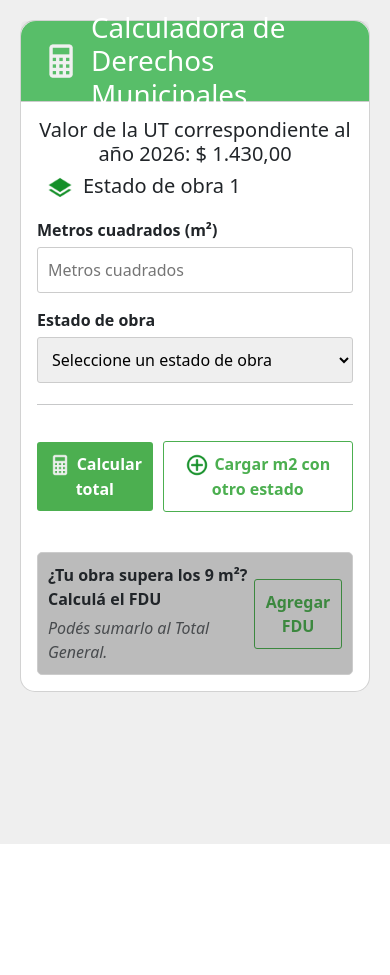
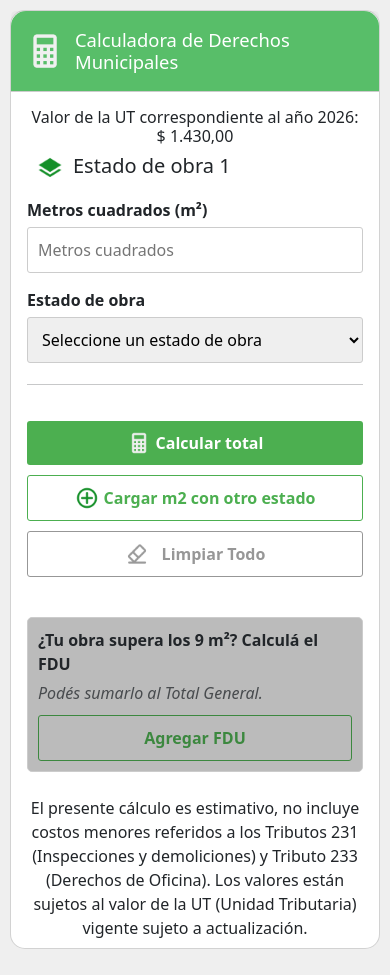
Before and after one commit to Reinert-Lucas/calculadora-muni, a React (Vite) app in the folder cliente/: page / in a window 390 px wide. Before the commit the page ends 844 px from the top, so only its background shows below. Built offline with nearby package versions, Linux system fonts and the light colour scheme.

Commit message:
Responsive, limpiar todo, fixes

```diff
--- a/cliente/index.html
+++ b/cliente/index.html
@@ -4,7 +4,8 @@
 <head>
   <meta charset="UTF-8" />
   <link rel="icon" type="image/svg+xml" href="/favicon.svg" />
-  <meta name="viewport" content="width=device-width, initial-scale=1.0" />
+  <meta name="viewport" content="width=device-width, initial-scale=1.0, viewport-fit=cover" />
+  <meta name="theme-color" content="#58be69" />
   <title>Calculadora de Derechos Municipales</title>
 </head>
 
--- a/cliente/src/components/CalculatorCard.tsx
+++ b/cliente/src/components/CalculatorCard.tsx
@@ -15,6 +15,7 @@ export default function CalculatorCard() {
         </p>
         <Form />
       </div>
+      <span className="text-center p-2 fw-light disclaimer">El presente cálculo es estimativo, no incluye costos menores referidos a los Tributos 231 (Inspecciones y demoliciones) y Tributo 233 (Derechos de Oficina). Los valores están sujetos al valor de la UT (Unidad Tributaria) vigente sujeto a actualización.</span>
     </div>
   );
 }
--- a/cliente/src/components/Form.tsx
+++ b/cliente/src/components/Form.tsx
@@ -7,6 +7,7 @@ import type { Resultado } from "../utils/types";
 import LayerIcon from "../imgs/layer-icon.png";
 import CalculadoraIcon from "../imgs/calculadora-icon.png";
 import AddIcon from "../imgs/add-icon.png";
+import BorrarIcon from "../imgs/borrar-icon.png";
 
 // Estado del formulario: todo string porque viene de inputs
 type ObraForm = { id: number; metros_cuadrados: string; estado: string };
@@ -41,6 +42,17 @@ function Form() {
     setObras((prev) => prev.filter((o) => o.id !== id));
   }
 
+  function limpiarTodo() {
+    // Limpiar / Resetear datos de todos los campos del formulario (Incluidos los del FDU)
+    setObras([
+      { id: 1, metros_cuadrados: "", estado: "" },
+    ]);
+    setFdu(FDU_INICIAL);
+    setMostrarFdu(false);
+    setResultados(null);
+    setError(null);
+  }
+
   function handleSubmit(e: FormEvent<HTMLFormElement>) {
     e.preventDefault();
     try {
@@ -63,6 +75,18 @@ function Form() {
       setResultados(null);
       setError(err instanceof ErrorCalculo ? err.message : "Ocurrió un error inesperado.");
     }
+    // Scrollear automáticamente a los resultados si se calculó correctamente
+    if (resultados) {
+      setTimeout(() => {
+        const resultadosSection = document.getElementById("resultado-general");
+        resultadosSection?.scrollIntoView({ behavior: "smooth" });
+      }, 100);
+    }
+    // Scroll en celulares: si el teclado virtual tapa los resultados, se hace scroll para que queden visibles
+    setTimeout(() => {
+      const resultadosSection = document.getElementById("resultado-general");
+      resultadosSection?.scrollIntoView({ behavior: "smooth" });
+    }, 500);
   }
 
   return (
@@ -128,11 +152,16 @@ function Form() {
             <img src={AddIcon} alt="Añadir m2" />
             Cargar m2 con otro estado
           </button>
+          <button type="button" className="limpiar-btn" onClick={limpiarTodo}>
+            <img src={BorrarIcon} alt="Borrar" />
+            Limpiar Todo
+          </button>
         </section>
 
         {mostrarFdu && (
           <section className="fdu-section">
             <h5>FDU (Carga por Tramos)</h5>
+            <div className="table-responsive">
               <table className="table fdu-table">
                 <thead>
                   <tr>
@@ -158,6 +187,7 @@ function Form() {
                   ))}
                 </tbody>
               </table>
+            </div>
             <span className="text-muted fst-italic">
               Fórmula: <strong>SUP × (FDU%) × (valor m² categoría × UT)</strong>
             </span>
--- a/cliente/src/components/ResultadosDetalle.tsx
+++ b/cliente/src/components/ResultadosDetalle.tsx
@@ -25,8 +25,8 @@ function ResultadosDetalle({ resultados }: { resultados: Resultado }) {
 
   return (
     <>
-      <h1 className="text-center mt-2 display-6">Total General</h1>
-      <p className="text-center fw-bold text-success display-2">{formatoMoneda(resultados.TotalGeneral)}</p>
+      <h1 className="text-center mt-2 display-6" id="resultado-general">Total General</h1>
+      <p className="text-center fw-bold text-success total-general">{formatoMoneda(resultados.TotalGeneral)}</p>
 
       <div className="text-center mb-3">
         <button
@@ -43,17 +43,18 @@ function ResultadosDetalle({ resultados }: { resultados: Resultado }) {
       <section className="detalle-categoria">
         <article className="text-center">
           <h5>Total de m2</h5>
-          <span className="display-6 text-primary">{formatoNumero(resultados.TotalM2)} m2</span>
+          <span className="valor-categoria text-primary">{formatoNumero(resultados.TotalM2)} m2</span>
         </article>
         <article className="text-center">
           <h5>Categoría determinada</h5>
-          <span className="display-6 text-success">{resultados.CategoriaDeterminada}</span>
+          <span className="valor-categoria text-success">{resultados.CategoriaDeterminada}</span>
         </article>
       </section>
 
       <section className="detalle-fdu">
         <h2>Resultados FDU</h2>
         {fduUsados.length > 0 ? (
+          <div className="table-responsive">
             <table className="table">
               <thead>
                 <tr>
@@ -81,6 +82,7 @@ function ResultadosDetalle({ resultados }: { resultados: Resultado }) {
                 </tr>
               </tbody>
             </table>
+          </div>
         ) : (
           <p>No se aplica FDU.</p>
         )}
@@ -95,7 +97,7 @@ function ResultadosDetalle({ resultados }: { resultados: Resultado }) {
             <span className="obra-pill">Estado: <strong>{obra.estado}</strong></span>
 
             <div className="obra-importe">Subtotal de la sección: {formatoMoneda(obra.importe)}</div>
-
+            <div className="table-responsive">
               <table className="table">
                 <tbody>
                   <tr><td>Valor m2 de la categoría</td><td>{formatoNumero(obra.valorM2)}</td></tr>
@@ -105,6 +107,7 @@ function ResultadosDetalle({ resultados }: { resultados: Resultado }) {
                   <tr><td>% aplicado por estado de obra</td><td>{formatoNumero(obra.porcentaje)} %</td></tr>
                 </tbody>
               </table>
+            </div>
           </li>
         ))}
       </ul>
--- a/cliente/src/css/calculadora.css
+++ b/cliente/src/css/calculadora.css
@@ -31,7 +31,7 @@
     margin: 0 .5rem;
 }
 
-.formulario-obras button:not(.agregar-seccion-btn):not(.fdu-toggle-btn):not(.quitar-seccion-btn) {
+.formulario-obras button:not(.agregar-seccion-btn):not(.fdu-toggle-btn):not(.quitar-seccion-btn):not(.limpiar-btn) {
     width: fit-content;
     padding: 10px;
     background-color: #4CAF50;
@@ -198,7 +198,121 @@
     cursor: pointer;
 }
 
+.limpiar-btn {
+    display: inline-flex;
+    align-items: center;
+    gap: 8px;
+    padding: 10px 16px;
+    background: #fff;
+    color: #979797;
+    font-weight: bold;
+    border: 1px solid #979797;
+    border-radius: 3px;
+    cursor: pointer;
+}
+
 .descargar-pdf-btn:disabled {
     opacity: 0.6;
     cursor: wait;
 }
+
+/* 16px evita el zoom automático de iOS y 44px es el tamaño táctil recomendado */
+.formulario-obras input,
+.formulario-obras select {
+    font-size: 16px;
+    min-height: 44px;
+}
+
+.formulario-obras button {
+    min-height: 44px;
+}
+
+.botones-section {
+    flex-wrap: wrap;
+}
+
+.fdu-toggle-section {
+    gap: 10px;
+    flex-wrap: wrap;
+}
+
+.detalle-categoria {
+    gap: 1rem;
+    flex-wrap: wrap;
+}
+
+.obra-pill {
+    max-width: 100%;
+    overflow-wrap: anywhere;
+}
+
+.fdu-table input {
+    min-width: 90px;
+}
+
+@media (max-width: 576px) {
+
+    /* Botones principales a lo ancho */
+    .botones-section {
+        flex-direction: column;
+        align-items: stretch;
+    }
+
+    .formulario-obras .botones-section button {
+        width: 100% !important;
+        display: flex;
+        justify-content: center;
+        align-items: center;
+    }
+
+    /* Bloque de FDU en columna */
+    .fdu-toggle-section {
+        flex-direction: column;
+        align-items: stretch;
+    }
+
+    .fdu-toggle-btn {
+        width: 100%;
+    }
+
+    .fdu-section {
+        padding: 8px;
+    }
+
+    .quitar-seccion-btn {
+        width: 100%;
+        min-height: 44px;
+    }
+
+    /* Resultados */
+    .detalle-categoria {
+        flex-direction: column;
+        padding: 0.75rem;
+    }
+
+    .detalle-fdu,
+    .detalle-obra {
+        padding: 12px;
+        margin: 0.75rem 0;
+    }
+
+    .detalle-fdu h2 {
+        font-size: 1.3rem;
+    }
+
+    .obra-importe,
+    .detalle-obra section {
+        font-size: 0.95rem;
+    }
+
+    .detalle-obra .table,
+    .detalle-fdu .table {
+        font-size: 0.85rem;
+    }
+
+    .descargar-pdf-btn {
+        width: 100%;
+        justify-content: center;
+        min-height: 44px;
+    }
+}
--- a/cliente/src/index.css
+++ b/cliente/src/index.css
@@ -4,46 +4,92 @@
     box-sizing: border-box;
 }
 
+html {
+    -webkit-text-size-adjust: 100%;
+}
+
 body {
     margin: 0;
     background: #efefef;
     font-family: Arial, Helvetica, sans-serif;
+    overflow-x: hidden;
 }
 
 .main-container {
     width: 100%;
     min-height: 100vh;
+    min-height: 100dvh;
     background: #efefef;
     padding: 20px;
+    padding-left: max(20px, env(safe-area-inset-left));
+    padding-right: max(20px, env(safe-area-inset-right));
+    padding-bottom: max(20px, env(safe-area-inset-bottom));
     display: flex;
     justify-content: center;
-    align-items: flex-start
+    align-items: flex-start;
 }
 
-.header-container {
+.main-container>.card {
     width: 100%;
-    height: 5rem;
-    display: flex;
-    justify-content: flex-start;
-    align-items: flex-end;
-    background: #58be69;
-    color: white;
-    padding: 15px 20px;
-    display: flex;
-    align-items: center;
-    border-radius: 15px 15px 0 0;
-    gap: 10px;
+    max-width: 960px;
 }
 
 .card {
     border-radius: 15px !important;
 }
 
+.header-container {
+    width: 100%;
+    min-height: 5rem;
+    background: #58be69;
+    color: white;
+    padding: 15px 20px;
+    display: flex;
+    align-items: center;
+    gap: 10px;
+    border-radius: 15px 15px 0 0;
+}
+
 .header-container h1 {
     margin: 0;
+    font-size: clamp(1.15rem, 4.5vw, 2rem);
+    line-height: 1.2;
 }
 
 .header-container img {
     width: 2.5em;
     height: 2.5em;
+    flex-shrink: 0;
 }
+
+/* Total y categoría: tamaños fluidos para que no se desborden */
+.total-general {
+    font-size: clamp(2rem, 11vw, 4rem);
+    line-height: 1.1;
+    overflow-wrap: anywhere;
+}
+
+.valor-categoria {
+    font-size: clamp(1.25rem, 5vw, 2rem);
+    overflow-wrap: anywhere;
+}
+
+@media (max-width: 576px) {
+    .main-container {
+        padding: 10px;
+        padding-left: max(10px, env(safe-area-inset-left));
+        padding-right: max(10px, env(safe-area-inset-right));
+    }
+
+    .header-container {
+        padding: 12px 14px;
+    }
+
+    .card-body {
+        padding: 1rem 0.75rem;
+    }
+
+    .card-title.h5 {
+        font-size: 1rem;
+    }
+}
```
Also changed, not shown: cliente/src/imgs/borrar-icon.png (added). Lines whose indentation alone changed are shown as unchanged.
